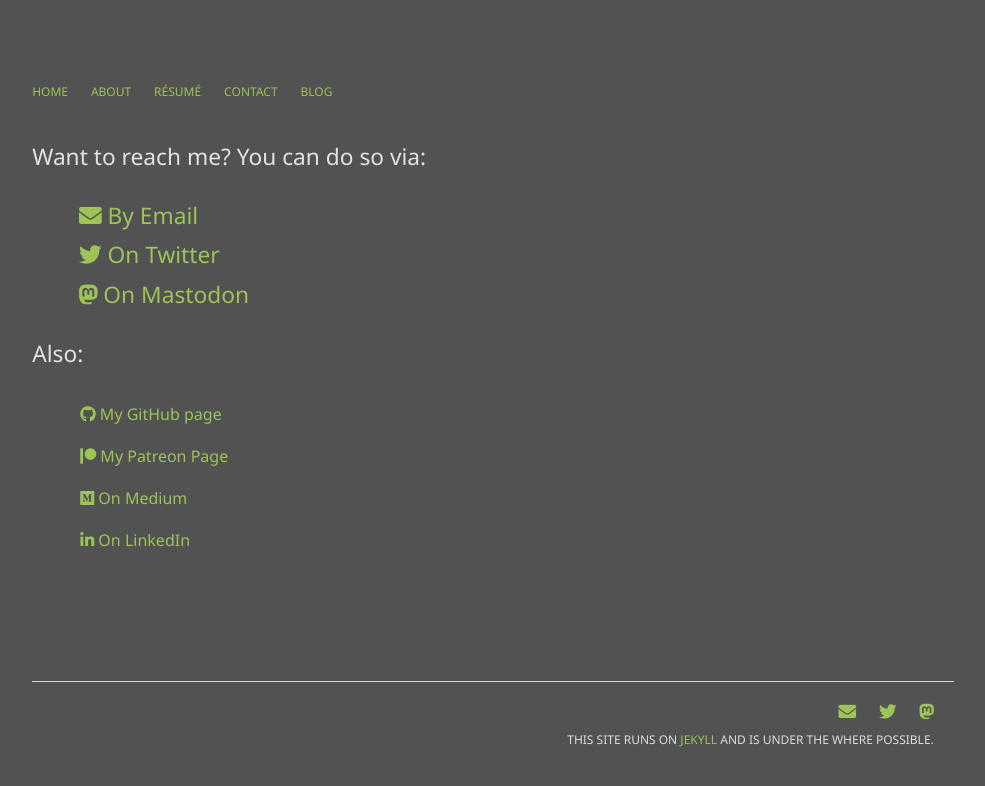
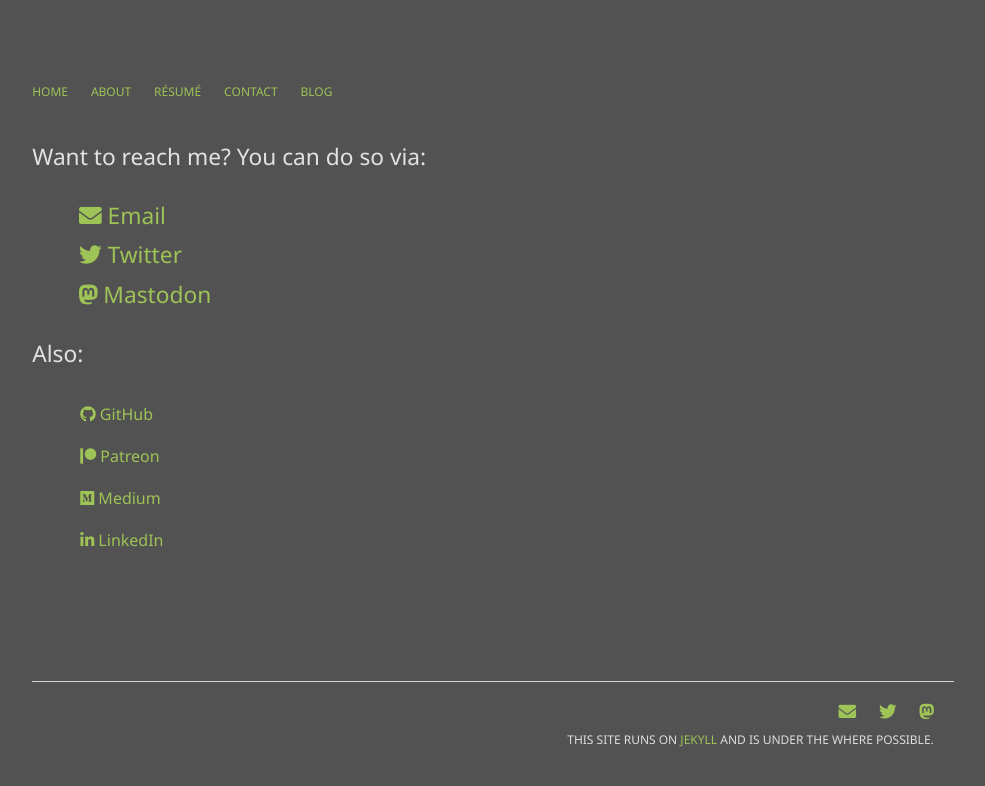
Before and after one commit to mstfacmly/mstfacmly.github.io, a Jekyll site: the page built from contact.md, in a window 1280 px wide. Shown: the top 786 px of the page, without its empty margins (147-1132 px from the left). Built offline with Jekyll 4.4.1, drawn with Linux system fonts in a browser that asks for light colours; nearby versions of some CDN libraries; some web fonts are replaced.

Commit message:
tweak contat page

```diff
--- a/contact.md
+++ b/contact.md
@@ -5,16 +5,16 @@ title: Contact
 Want to reach me? You can do so via:
 
 <div class="contact" markdown="1">
-* [<i class="fas fa-envelope"></i> By Email](mailto:{{ site.email }})
-* [<i class="fab fa-twitter"></i>  On Twitter](https://twitter.com/mstfacmly)
-* [<i class="fab fa-mastodon"></i>  On Mastodon](https://mastodon.social/@mstfacmly)
+* [<i class="fas fa-envelope"></i> Email](mailto:{{ site.email }})
+* [<i class="fab fa-twitter"></i> Twitter](https://twitter.com/mstfacmly)
+* [<i class="fab fa-mastodon"></i> Mastodon](https://mastodon.social/@mstfacmly)
 </div>
 
 Also:
 <div class="contact-small" markdown="1">
-* [<i class="fab fa-github"></i> My GitHub page](https://github.com/mstfacmly)
-* [<i class="fab fa-patreon"></i> My Patreon Page]({{ site.patreon }})
-* [<i class="fab fa-medium"></i> On Medium]({{ site.medium }})
-* [<i class="fab fa-linkedin-in"></i> On LinkedIn]({{ site.linkedin }})
+* [<i class="fab fa-github"></i> GitHub](https://github.com/mstfacmly)
+* [<i class="fab fa-patreon"></i> Patreon]({{ site.patreon }})
+* [<i class="fab fa-medium"></i> Medium]({{ site.medium }})
+* [<i class="fab fa-linkedin-in"></i> LinkedIn]({{ site.linkedin }})
 
 </div>
```
